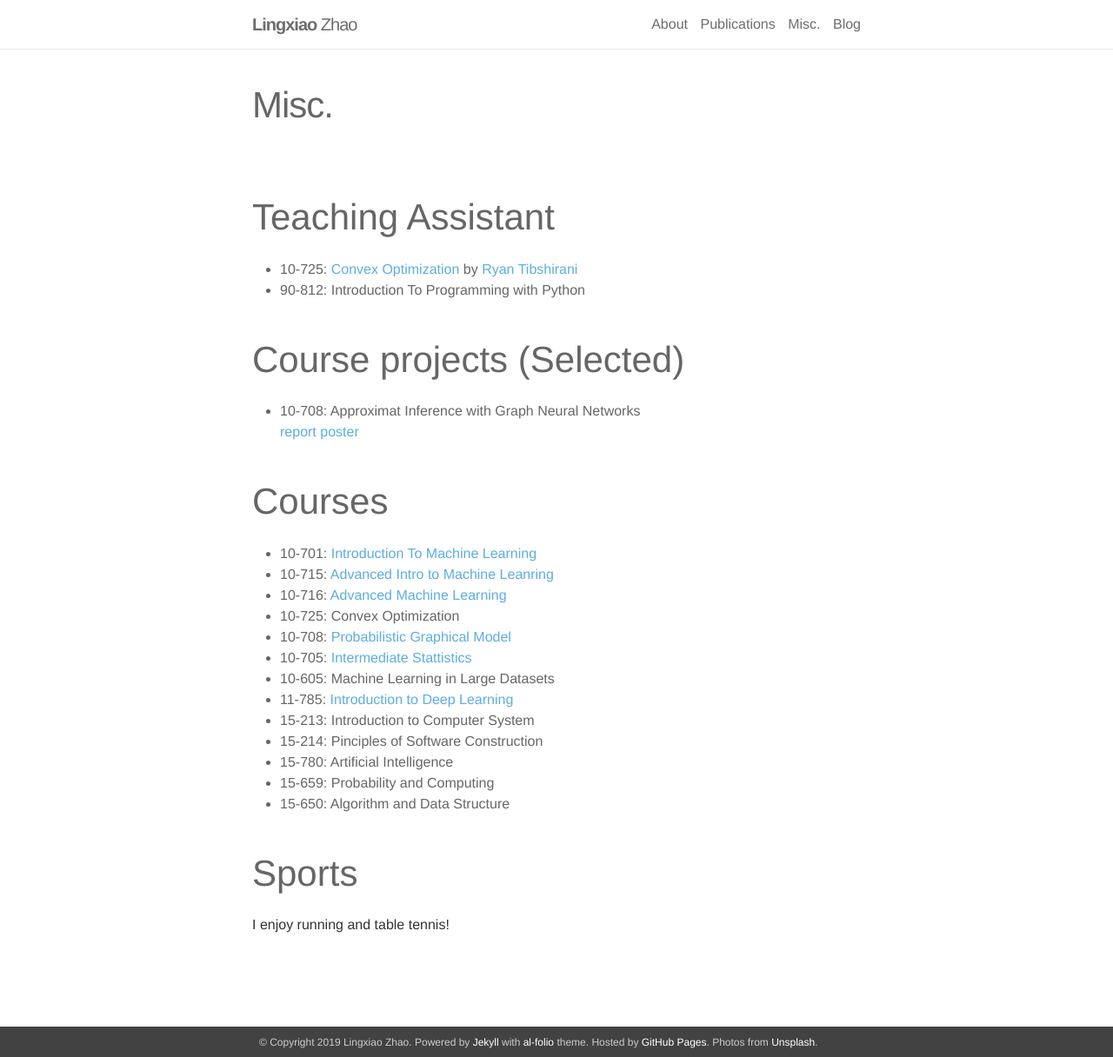
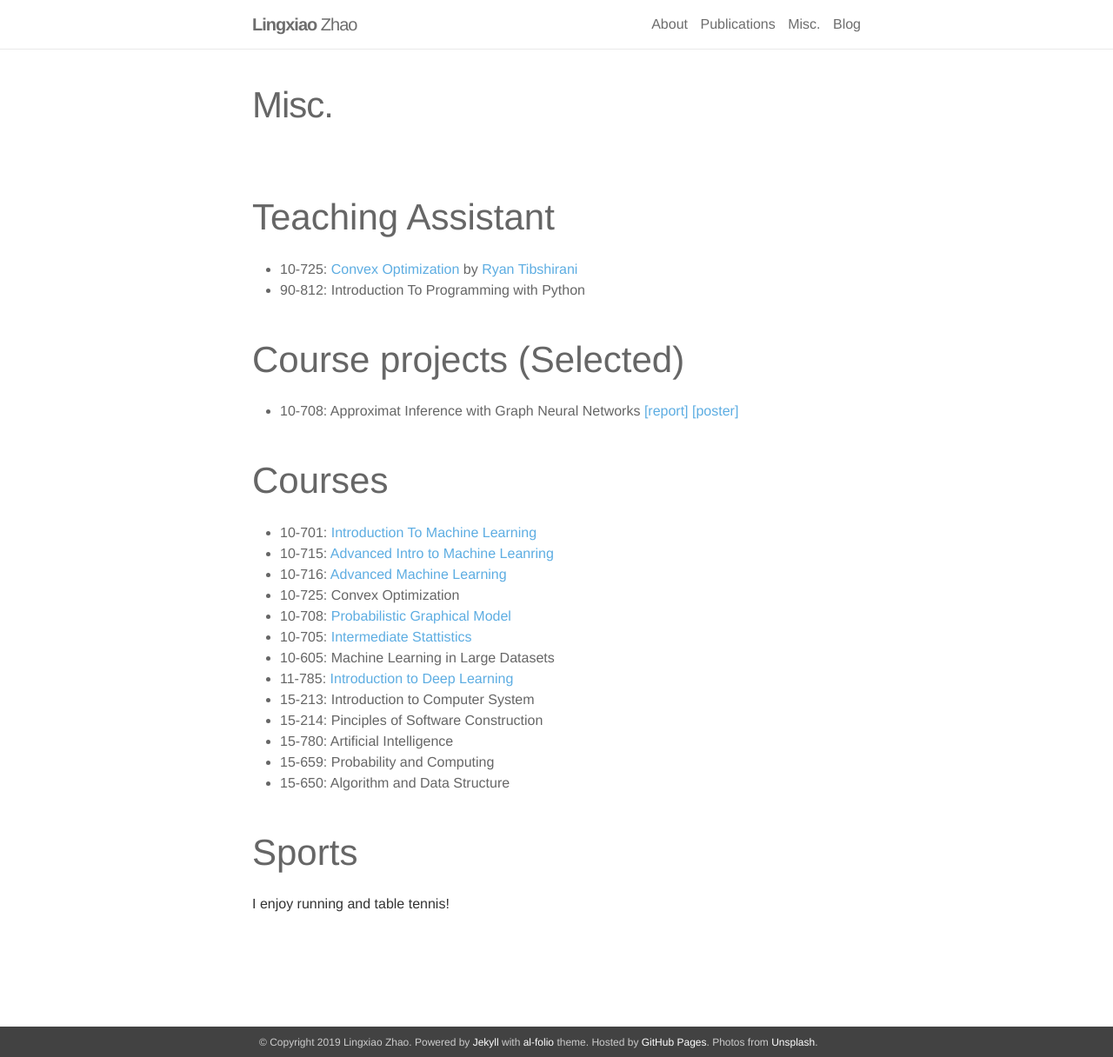
Before and after one commit to LingxiaoShawn/LingxiaoShawn.github.io, a Jekyll site: the page built from _pages/teaching.md, in a window 1280 px wide and 1216 px high. Shown: the whole window at 87% size. Built offline with Jekyll 4.4.1, drawn with Linux system fonts in a browser that asks for light colours; nearby versions of some CDN libraries.

Commit message:
small revise

```diff
--- a/_pages/teaching.md
+++ b/_pages/teaching.md
@@ -11,7 +11,7 @@
 
 ## Course projects (Selected)
 * 10-708: Approximat Inference with Graph Neural Networks
-[report](../assets/pdf/10708_Report.pdf) [poster](../assets/pdf/10708_Poster.pdf)
+[[report]](../assets/pdf/10708_Report.pdf) [[poster]](../assets/pdf/10708_Poster.pdf)
 
 ## Courses
 * 10-701: [Introduction To Machine Learning]()
```
